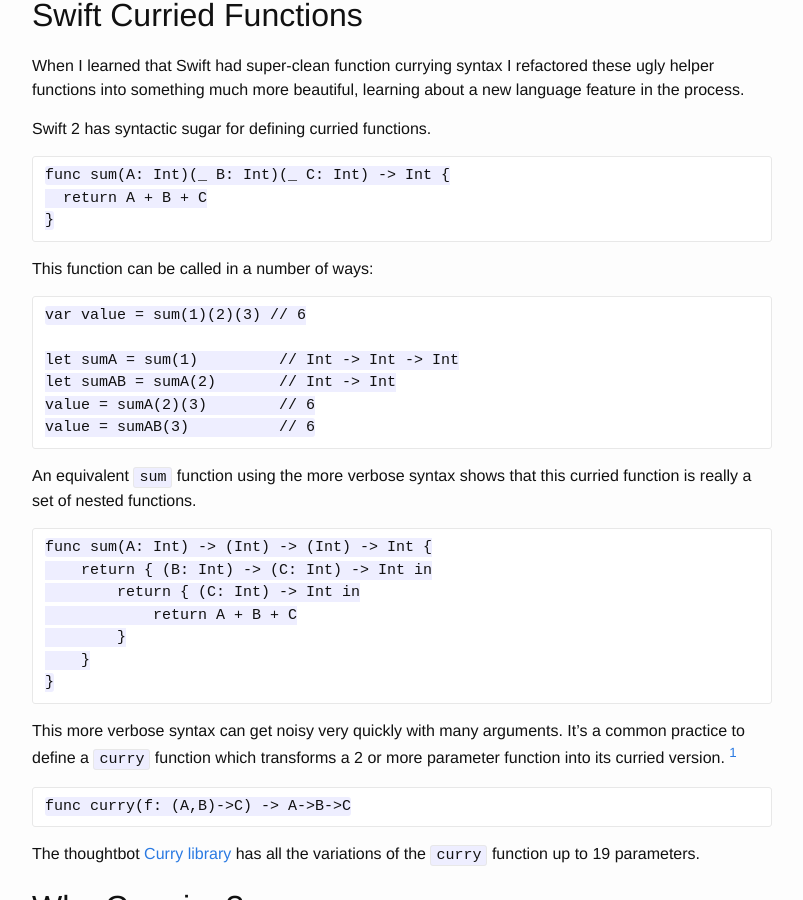
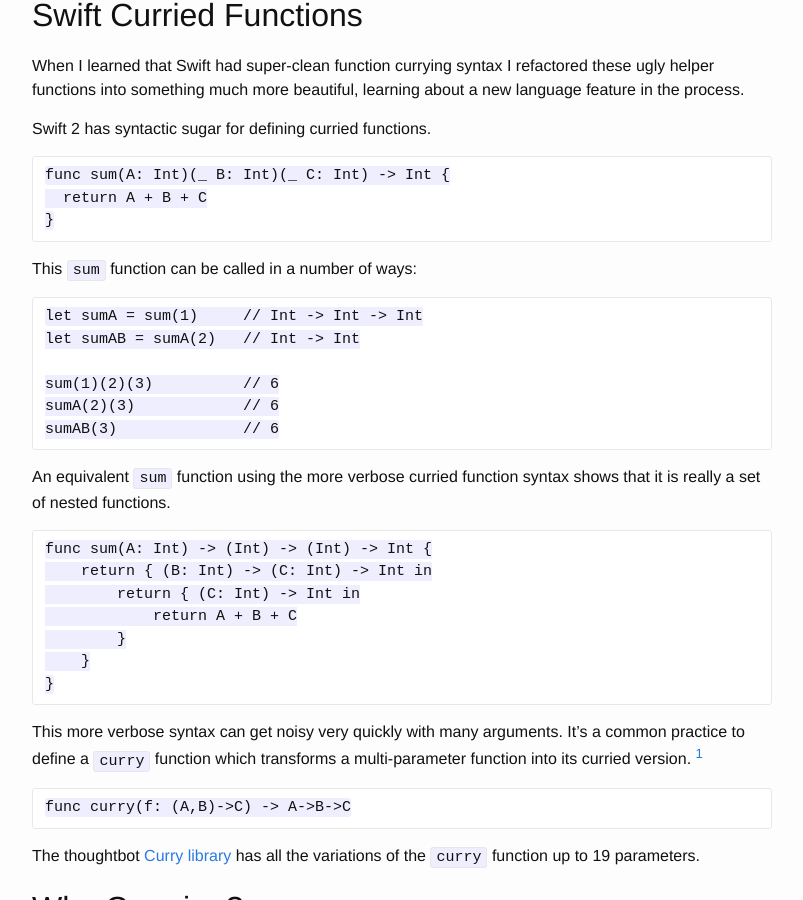
Before and after one commit to phatblat/reflog, a Jekyll site: the page built from www/_posts/2016-04-29-testing-iboutlets-and-ibactions-with-curried-functions-in-swift.markdown, in a window 1280 px wide and 900 px high, scrolled down 1371 px. Shown: the whole window, without its empty margins (238-1041 px from the left). Built offline with Jekyll 4.4.1, drawn with Linux system fonts in a browser that asks for light colours; emoji names are drawn with the system emoji font.

Commit message:
formatting

````diff
--- a/www/_posts/2016-04-29-testing-iboutlets-and-ibactions-with-curried-functions-in-swift.markdown
+++ b/www/_posts/2016-04-29-testing-iboutlets-and-ibactions-with-curried-functions-in-swift.markdown
@@ -35,18 +35,18 @@ func sum(A: Int)(_ B: Int)(_ C: Int) -> Int {
 }
 ```
 
-This function can be called in a number of ways:
+This `sum` function can be called in a number of ways:
 
 ```
-var value = sum(1)(2)(3) // 6
+let sumA = sum(1)     // Int -> Int -> Int
+let sumAB = sumA(2)   // Int -> Int
 
-let sumA = sum(1)         // Int -> Int -> Int
-let sumAB = sumA(2)       // Int -> Int
-value = sumA(2)(3)        // 6
-value = sumAB(3)          // 6
+sum(1)(2)(3)          // 6
+sumA(2)(3)            // 6
+sumAB(3)              // 6
 ```
 
-An equivalent `sum` function using the more verbose syntax shows that this curried function is really a set of nested functions.
+An equivalent `sum` function using the more verbose curried function syntax shows that it is really a set of nested functions.
 
 ```
 func sum(A: Int) -> (Int) -> (Int) -> Int {
@@ -58,7 +58,7 @@ func sum(A: Int) -> (Int) -> (Int) -> Int {
 }
 ```
 
-This more verbose syntax can get noisy very quickly with many arguments. It's a common practice to define a `curry` function which transforms a 2 or more parameter function into its curried version. [^curry-func]
+This more verbose syntax can get noisy very quickly with many arguments. It's a common practice to define a `curry` function which transforms a multi-parameter function into its curried version. [^curry-func]
 
 [^curry-func]: As I've learned from @aligatr
 
````
